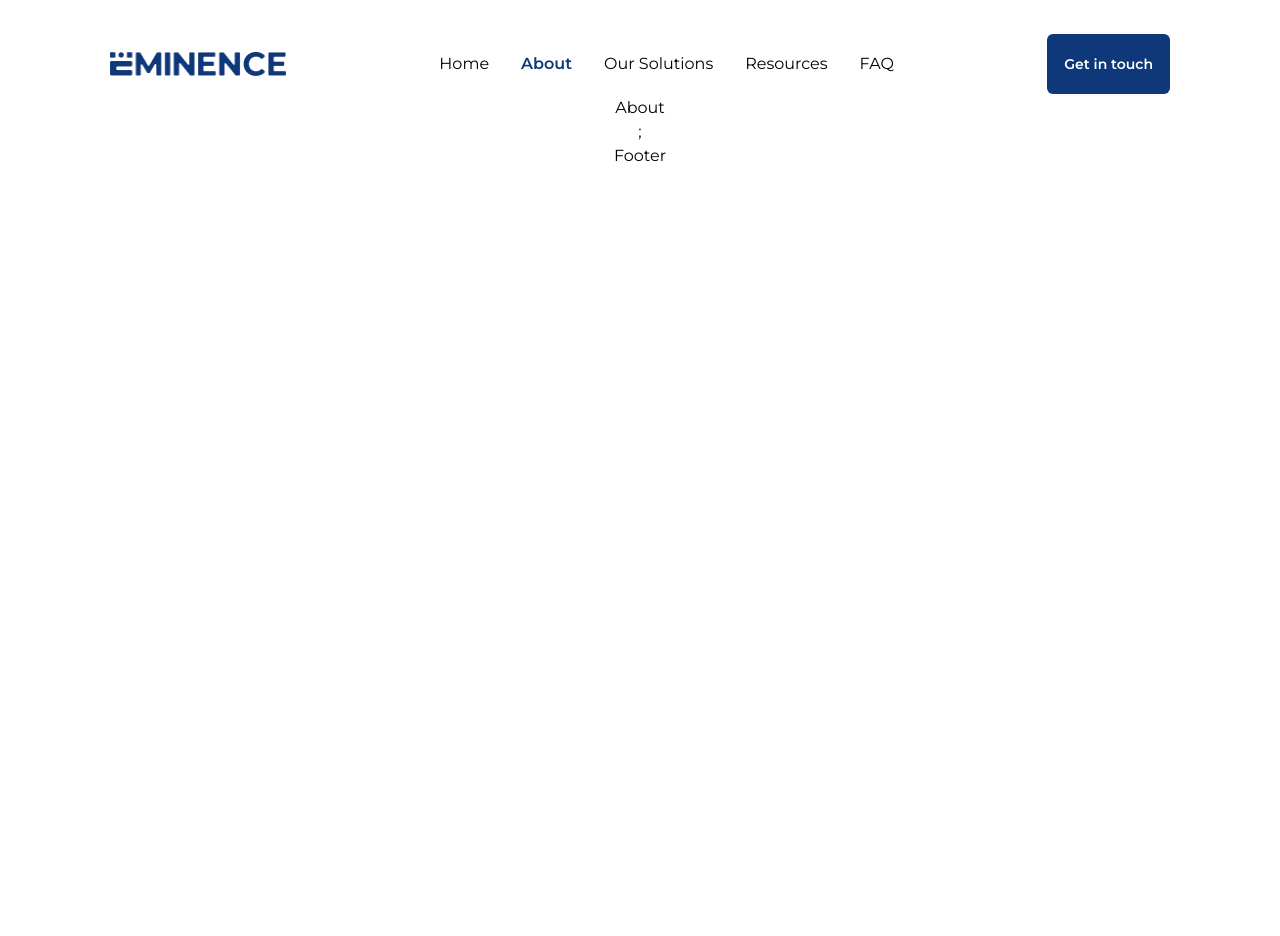
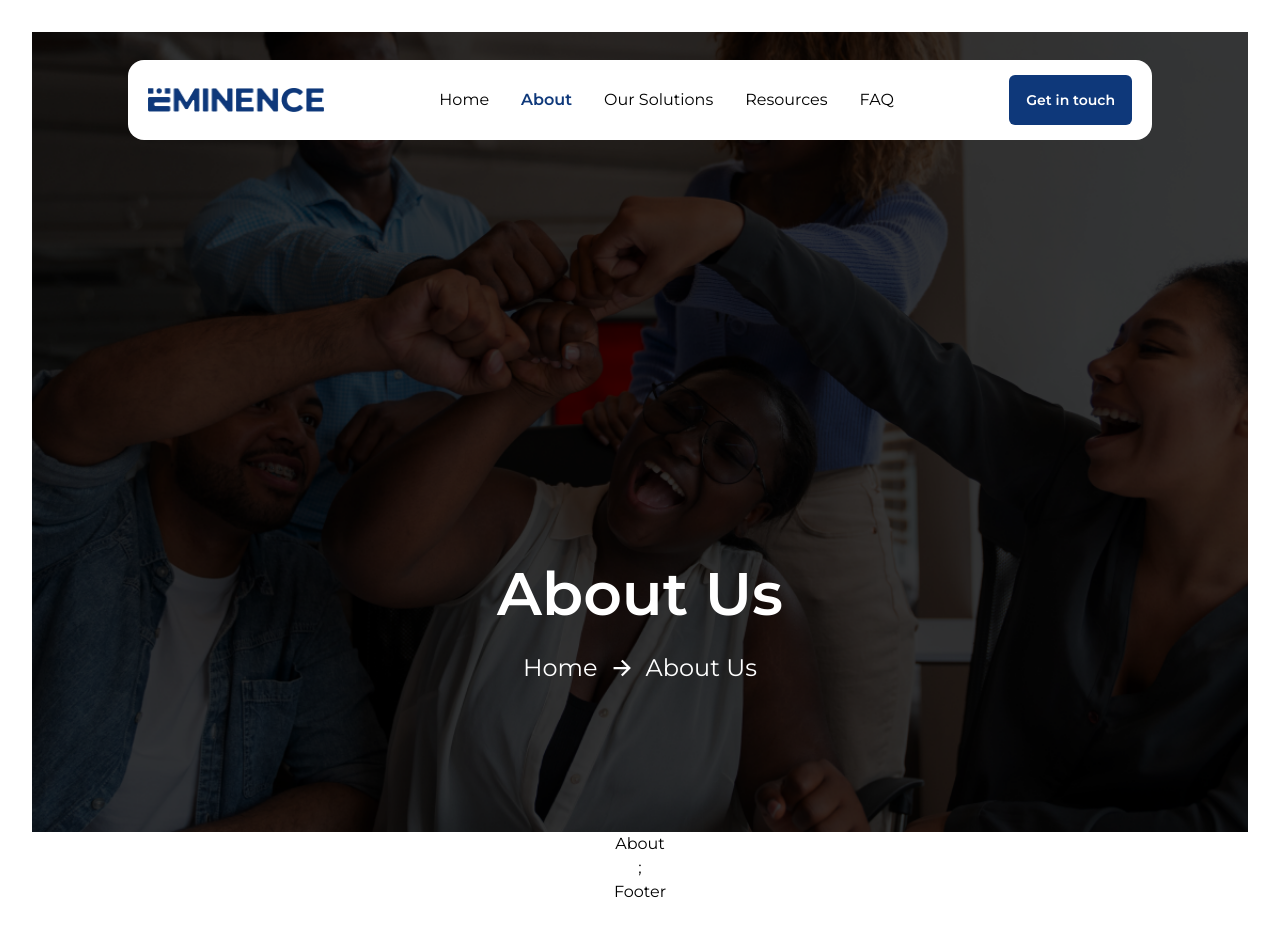
Before and after one commit to Eminence-Engineering/eminence, a React (Vite) app: page /about in a window 1280 px wide. Before the commit the page ends 800 px from the top, so only its background shows below. Built offline with nearby package versions, Linux system fonts and the light colour scheme.

Commit message:
feat: build hero component
made hero component responsive

fix: made quick fixes to header component

```diff
--- a/src/App.jsx
+++ b/src/App.jsx
@@ -16,7 +16,7 @@ function App() {
     <Routes location={location} key={location.pathname}>
       <Route path="/" element={<Home />} />
       <Route path="/about" element={<About />} />
-      <Route path="/contact" element={<Solution />} />
+      <Route path="/solutions" element={<Solution />} />
       <Route path="/faqs" element={<Faqs />} />
       <Route path="*" element={<Error />} />
     </Routes>
--- a/src/components/Header.jsx
+++ b/src/components/Header.jsx
@@ -12,8 +12,8 @@ const Header = () => {
   const [isOpen, setOpen] = useState(false);
 
   return (
-    <>
-      <header className="relative bg-white text-black lg:rounded-2xl flex items-center justify-between p-5 z-50 max-w-[1100px] mx-auto">
+    <div>
+      <header className="relative bg-white text-black lg:rounded-2xl flex items-center justify-between gap-5 p-5 md:py-7 z-50 max-w-5xl mx-auto transition-all">
         <div>
           <Link to={"/"}>
             <img src={logo} alt="logo" className="w-28 md:w-44" />
@@ -77,7 +77,7 @@ const Header = () => {
           <div className="text-sm font-semibold">
             <Link
               to={"/"}
-              className="bg-primary text-white px-4 py-[10px] md:py-5 rounded-md border border-transparent transition-all duration-300 hover:bg-transparent hover:border-primary hover:text-primary"
+              className="bg-primary text-white px-4 py-[10px] md:py-[15px] rounded-md border border-transparent transition-all duration-300 hover:bg-transparent hover:border-primary hover:text-primary"
             >
               Get in touch
             </Link>
@@ -112,7 +112,7 @@ const Header = () => {
         </li>
         <li>
           <NavLink
-            to={"/"}
+            to={"/solutions"}
             className={({ isActive }) =>
               isActive ? "nav-link active" : "nav-link"
             }
@@ -131,7 +131,7 @@ const Header = () => {
           </NavLink>
         </li>
       </ul>
-    </>
+    </div>
   );
 };
 
--- a/src/components/Hero.jsx
+++ b/src/components/Hero.jsx
@@ -1,12 +1,30 @@
+// react
+import PropTypes from "prop-types";
+import { IoArrowForwardSharp } from "react-icons/io5";
+
 // components
 import Header from "./Header";
 
-const Hero = () => {
+const Hero = ({ bgImg, pageTitle }) => {
   return (
-    <div>
+    <div
+      className="min-h-screen bg-cover bg-no-repeat bg-center flex flex-col lg:pt-7 pb-20 md:pb-32"
+      style={{ backgroundImage: `url(${bgImg})` }}
+    >
       <Header />
+      <div className="container p-5 text-white flex-1 flex flex-col justify-end items-center gap-6 md:gap-7">
+        <h3 className="font-semibold text-3xl md:text-6xl">{pageTitle}</h3>
+        <p className="flex items-center gap-3 text-base md:text-2xl">
+          Home <IoArrowForwardSharp /> {pageTitle}
+        </p>
+      </div>
     </div>
   );
 };
 
+Hero.propTypes = {
+  bgImg: PropTypes.string,
+  pageTitle: PropTypes.string,
+};
+
 export default Hero;
--- a/src/pages/About.jsx
+++ b/src/pages/About.jsx
@@ -3,11 +3,14 @@ import Footer from "../components/Footer";
 import Hero from "../components/Hero";
 import PageChange from "../hooks/PageChange";
 
+// images
+import bgAbout from "../assets/images/bg-about.png";
+
 const About = () => {
   return (
     <>
       <PageChange pageTitle="About Us | Eminence" />
-      <Hero />
+      <Hero bgImg={bgAbout} pageTitle={"About Us"} />
       <div>About</div>;
       <Footer />
     </>
--- a/src/pages/Solution.jsx
+++ b/src/pages/Solution.jsx
@@ -3,11 +3,14 @@ import Footer from "../components/Footer";
 import Hero from "../components/Hero";
 import PageChange from "../hooks/PageChange";
 
+// images
+import bgSolutions from "../assets/images/bg-solutions.png";
+
 const Solution = () => {
   return (
     <>
       <PageChange pageTitle="Our Solutions | Eminence" />
-      <Hero />
+      <Hero bgImg={bgSolutions} pageTitle={"Our Solutions"} />
       <div>Solution</div>
       <Footer />
     </>
```
Also changed, not shown: src/assets/images/bg-about.png (added), src/assets/images/bg-solutions.png (added).
